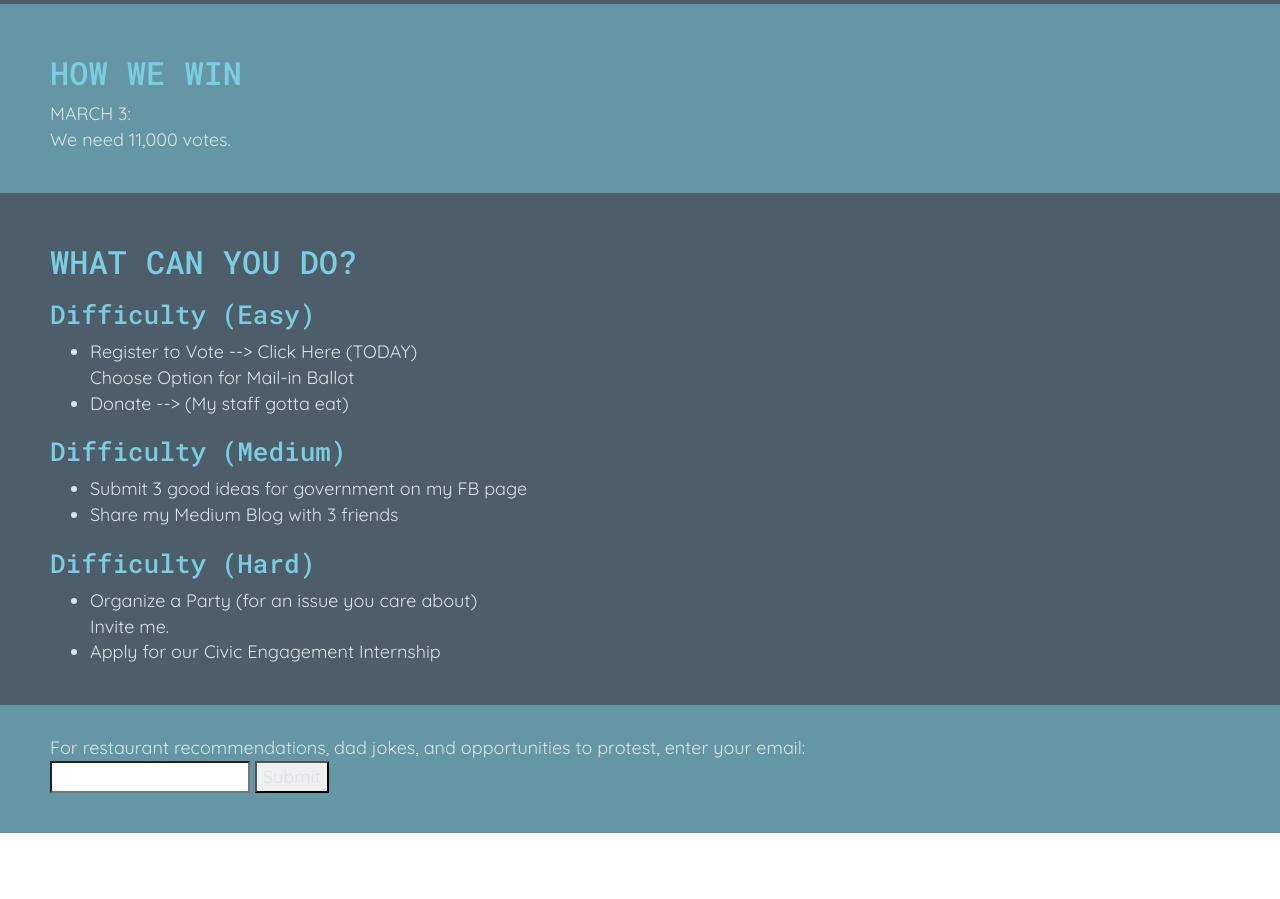
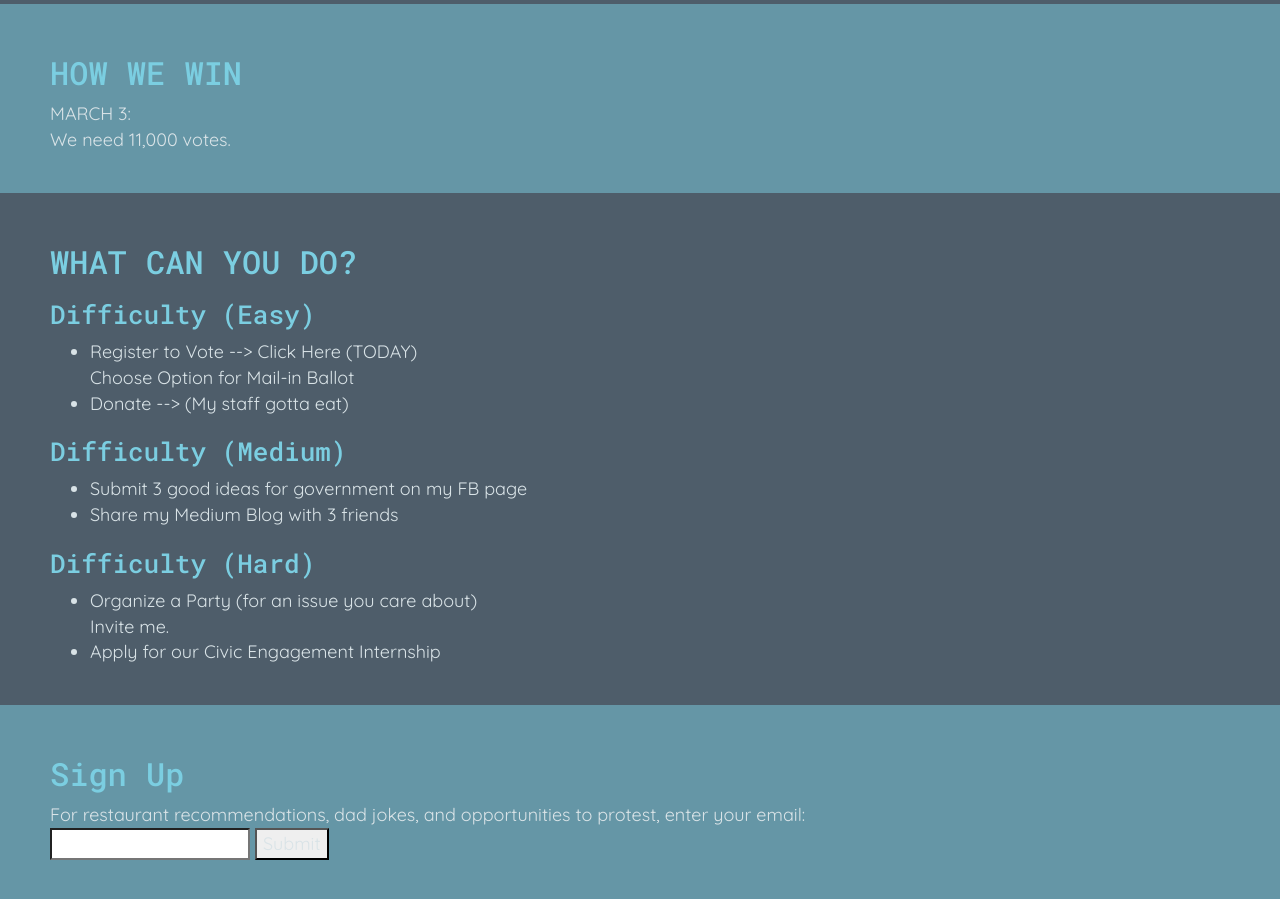
Before and after one commit to matikin9/campaign-website, a Jekyll site: the page built from index.md, in a window 1280 px wide and 900 px high, scrolled down 1956 px. Built offline with Jekyll 4.4.1, drawn with Linux system fonts in a browser that asks for light colours; before the commit the page ends 2789 px from its top, so only the background shows below that.

Commit message:
add header to sign up section

```diff
--- a/_includes/sign-up.html
+++ b/_includes/sign-up.html
@@ -1,4 +1,5 @@
 <section class="bg-one">
+    <h2>Sign Up</h2>
     <p>For restaurant recommendations, dad jokes, and opportunities to protest, enter your email:<br>
     <input type="text"> <input type="button" value="Submit"></p>
 </section>
```
